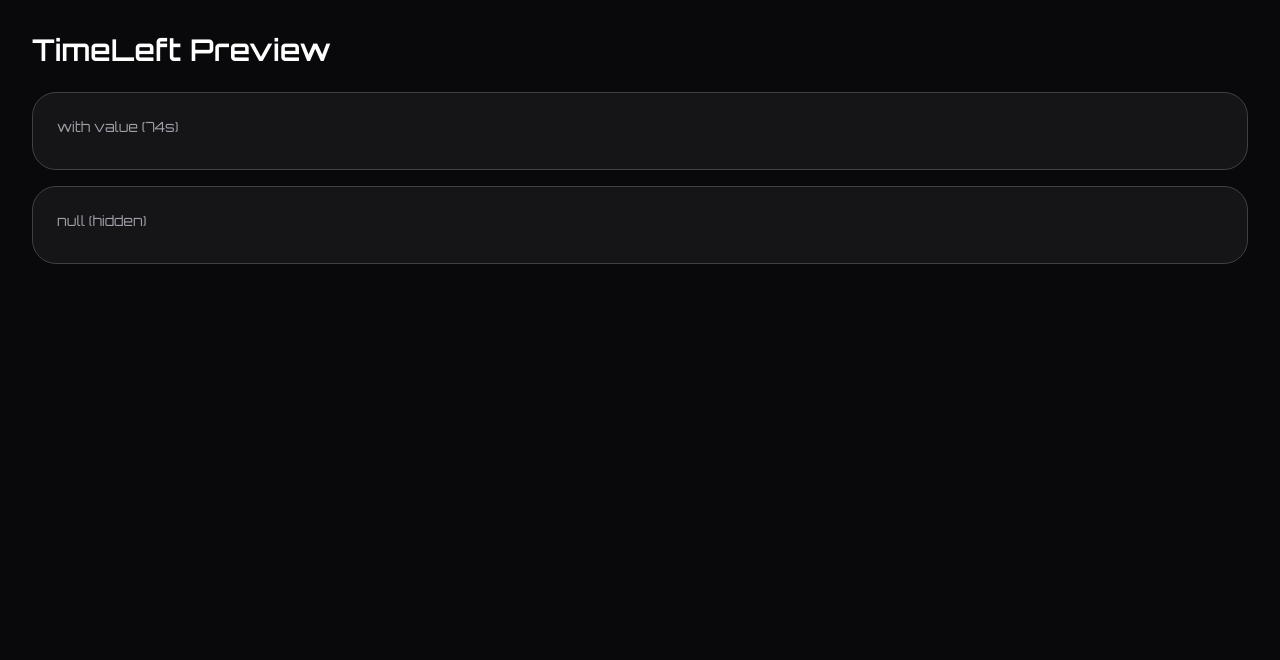
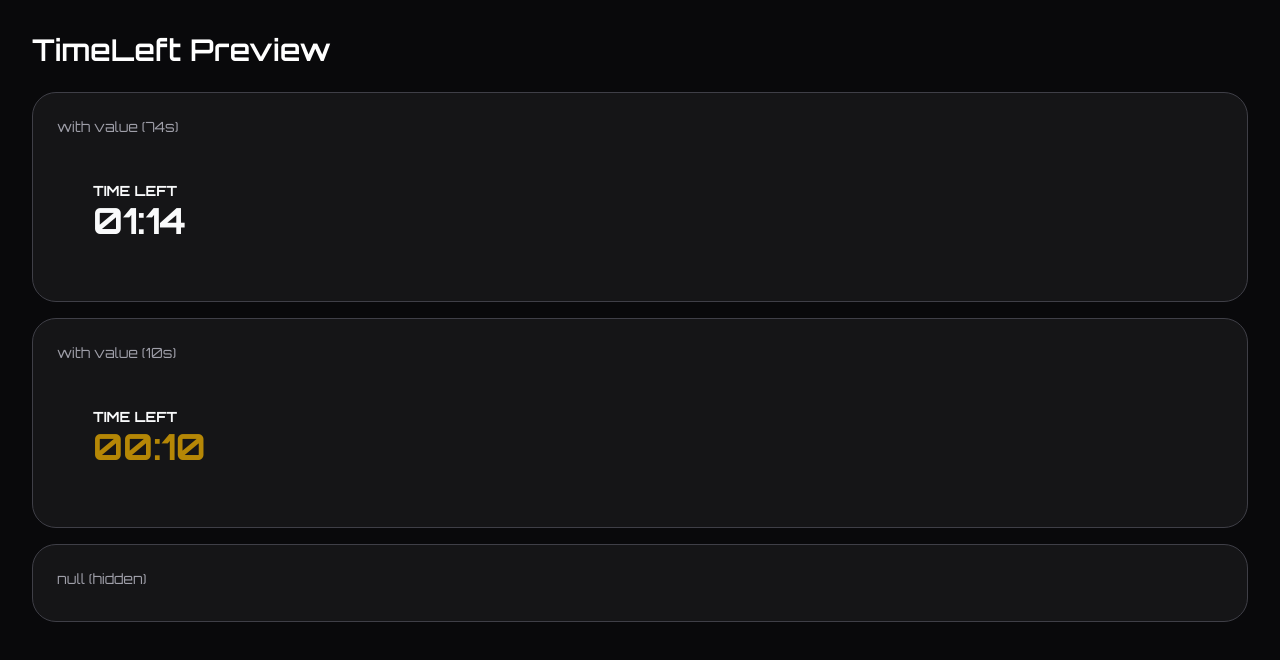
Before and after one commit to jack-app/jackHack2026_b, a Next.js app in the folder switch_game/: page /dev/timeleft in a window 1280 px wide. Shown: the top 660 px of the page. Built offline with nearby package versions, Linux system fonts and the light colour scheme; a web font is replaced by a local one.

Commit message:
timeleftの実装

```diff
--- a/switch_game/src/app/dev/timeleft/page.tsx
+++ b/switch_game/src/app/dev/timeleft/page.tsx
@@ -10,6 +10,10 @@ export default function DevTimeLeftPage() {
         <p className="mb-2 text-sm text-zinc-400">with value (74s)</p>
         <TimeLeft timeLeft={74} />
       </div>
+      <div className="mb-4 rounded-3xl border border-zinc-700 bg-white/5 p-6">
+        <p className="mb-2 text-sm text-zinc-400">with value (10s)</p>
+        <TimeLeft timeLeft={10} />
+      </div>
       <div className="rounded-3xl border border-zinc-700 bg-white/5 p-6">
         <p className="mb-2 text-sm text-zinc-400">null (hidden)</p>
         <TimeLeft timeLeft={null} />
--- a/switch_game/src/components/Layout/TimeLeft.tsx
+++ b/switch_game/src/components/Layout/TimeLeft.tsx
@@ -3,9 +3,30 @@ interface TimeLeftProps {
 }
 
 export default function TimeLeft({ timeLeft }: TimeLeftProps) {
+  if (timeLeft===null) {
+    return null;
+  }
+
+  const minutes = Math.floor(timeLeft/60)
+  const seconds = timeLeft % 60;
+  const formattedTime = `${minutes.toString().padStart(2, '0')}:${seconds.toString().padStart(2, '0')}`;
+  const Urgent = timeLeft <= 10;
+  const leftTimeStyle = Urgent ? 'text-yellow-500 animate-pulse' : 'text-gray-50';
+
+
   return (
-    <div>
+
+   <div id="timer" className="text-gray-50 text-4xl font-bold p-9 ">
       {/* TODO: implement - display time_left in seconds; show nothing when null */}
-    </div>
+
+     <div className="text-sm">
+       TIME LEFT
+     </div>
+
+     <span className={leftTimeStyle}>
+      {formattedTime}
+     </span>
+
+   </div>
   );
 }
```
